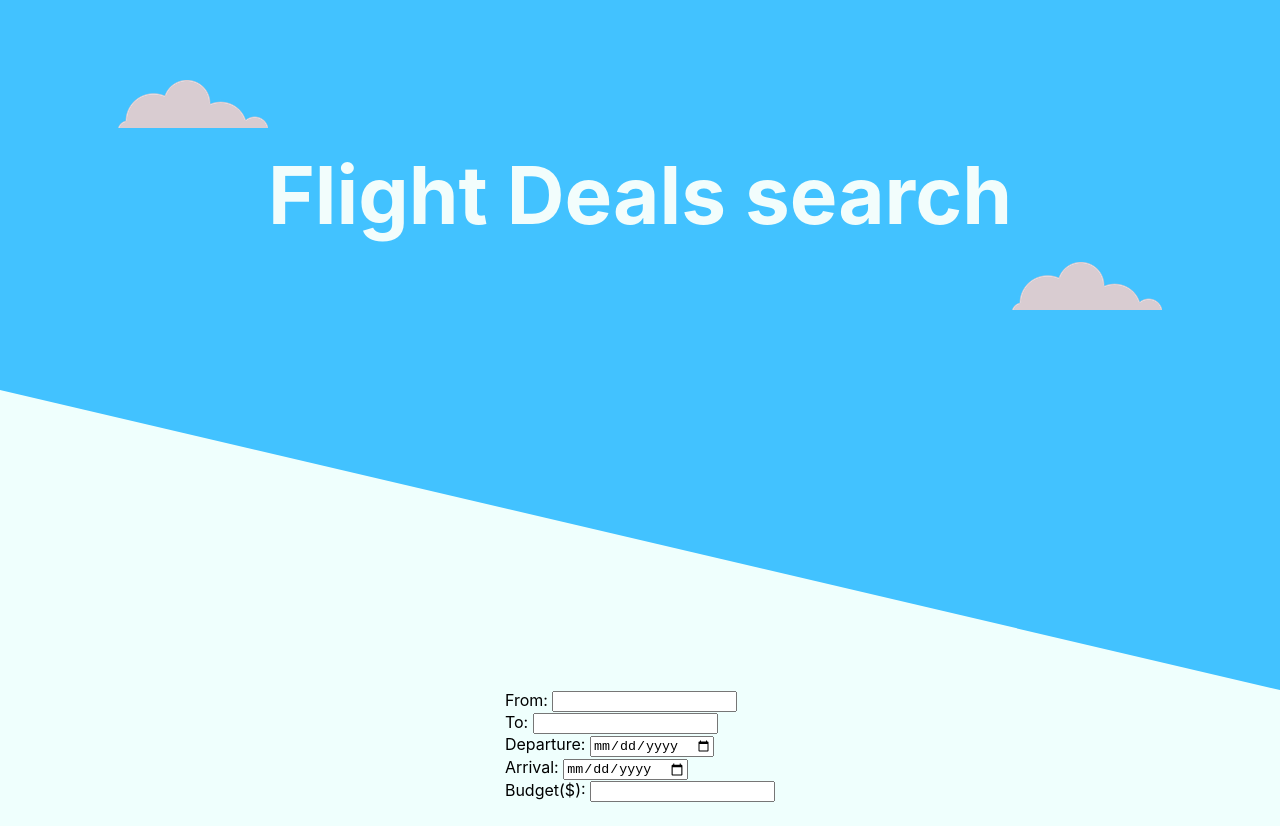
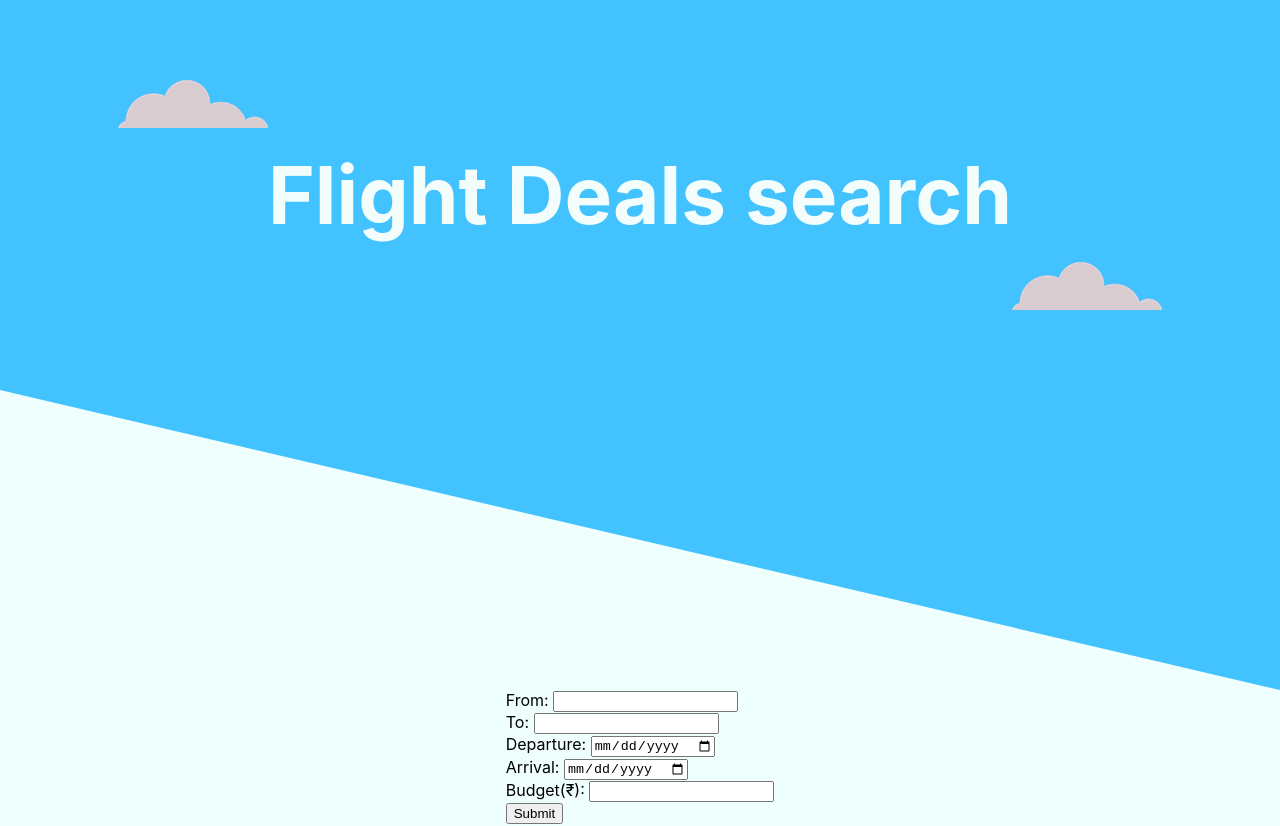
Before and after one commit to Balaguru1601/flight-search-react, a React (Create React App) app: page / in a window 1280 px wide. Shown: the top 826 px of the page. Built offline with nearby package versions, Linux system fonts and the light colour scheme.

Commit message:
added http requests for search

```diff
--- a/src/components/Form/InputField.js
+++ b/src/components/Form/InputField.js
@@ -1,19 +1,18 @@
-
 import classes from "./InputField.module.css";
 
-const InputField = props => {
+const InputField = (props) => {
+	const { properties: fieldProperties, validities } = props.fieldInfo;
 
-    const { properties: fieldProperties, validities } = props.fieldInfo;
-    console.log(props);
+	const inputClasses = validities.isInvalid
+		? `${classes.inputField} ${classes.invalid}`
+		: `${classes.inputField}`;
 
-    const inputClasses = validities.isInvalid ? `${classes.inputField} ${classes.invalid}` : `${classes.inputField}`;
-
-    return (
+	return (
 		<div>
-            <label htmlFor={fieldProperties.id}>{validities.label}: </label>
-            <input {...fieldProperties} className={inputClasses} />
+			<label htmlFor={fieldProperties.id}>{validities.label}: </label>
+			<input {...fieldProperties} className={inputClasses} />
 		</div>
 	);
-}
+};
 
 export default InputField;
--- a/src/components/Form/SearchForm.js
+++ b/src/components/Form/SearchForm.js
@@ -1,16 +1,68 @@
 import useInput from "../../Hooks/use-input";
 import moment from "moment";
 import InputField from "./InputField";
+import axios from "axios";
 
 const SearchForm = (props) => {
+    const url = "https://tequila-api.kiwi.com";
 	let formIsValid = false;
+	const formData = {};
 
-	const validateString = (value) => value.trim() !== "" ;
+	const validateString = (value) => value.trim() !== "";
 	const validateDate = (date) => moment(date, "DD-MM-YYYY", false).isValid();
     const validateNumber = (num) => num > 0;
 
-	const formSubmitHandler = (event) => {
-		formIsValid = true;
+    const getAirportCodes = async (city) => {
+        const response = await axios.get(url + "/locations/query", {
+			headers: {
+				apikey: "4Ed5su60sZbQoJYiYl8W_SYbWCY6SICs",
+			},
+			params: { term: city, location_type: "city" },
+        });
+        console.log(response.data);
+        return response.status === 200 ? response.data.locations[0].code : false;
+    }
+
+    const sendRequest = async (data) => {
+        const response = await axios.get(url + "/search", {
+			headers: {
+				apikey: "4Ed5su60sZbQoJYiYl8W_SYbWCY6SICs",
+			},
+			params: { ...data, curr: "INR", max_stopovers : 1},
+		});
+        return {
+            success: response.status === 200,
+            data: response.data || {}
+        };
+    }
+
+	const formSubmitHandler = async (event) => {
+		event.preventDefault();
+
+		formIsValid =
+			fromField.validities.isValid &&
+			toField.validities.isValid &&
+			startDate.validities.isValid &&
+			endDate.validities.isValid &&
+			budget.validities.isValid;
+
+		if (!formIsValid) return alert("Enter all the details!");
+
+		formData.fly_from = await getAirportCodes(fromField.properties.value);
+        formData.fly_to = await getAirportCodes(toField.properties.value);
+        if (!formData.fly_from || !formData.fly_to)
+            return alert("Enter valid destination cities!");
+        console.log(formData.fly_from);
+		formData.date_from = moment(startDate.properties.value).format(
+			"DD/MM/YYYY"
+		);
+		formData.date_to = moment(endDate.properties.value).format(
+			"DD/MM/YYYY"
+		);
+        formData.price_to = budget.properties.value;
+
+        const result = await sendRequest(formData);
+        console.log(result);
 	};
 
 	const fromField = useInput(
@@ -19,12 +71,12 @@ const SearchForm = (props) => {
 	);
 
 	const toField = useInput(
-		{ type: "text", name: "toField", label: "To"},
+		{ type: "text", name: "toField", label: "To" },
 		validateString
 	);
 
 	const startDate = useInput(
-		{ type: "date", name: "startDate" , label: "Departure" },
+		{ type: "date", name: "startDate", label: "Departure" },
 		validateDate
 	);
 
@@ -34,17 +86,18 @@ const SearchForm = (props) => {
 	);
 
 	const budget = useInput(
-		{ type: "number", name: "budget",label: "Budget($)" },
+		{ type: "number", name: "budget", label: "Budget(₹)" },
 		validateNumber
 	);
 
 	return (
-		<form action="" method="get">
+		<form action="" method="get" onSubmit={formSubmitHandler}>
 			<InputField fieldInfo={fromField} />
 			<InputField fieldInfo={toField} />
 			<InputField fieldInfo={startDate} />
 			<InputField fieldInfo={endDate} />
-			<InputField fieldInfo={budget} />
+            <InputField fieldInfo={budget} />
+            <button>Submit</button>
 		</form>
 	);
 };
```
